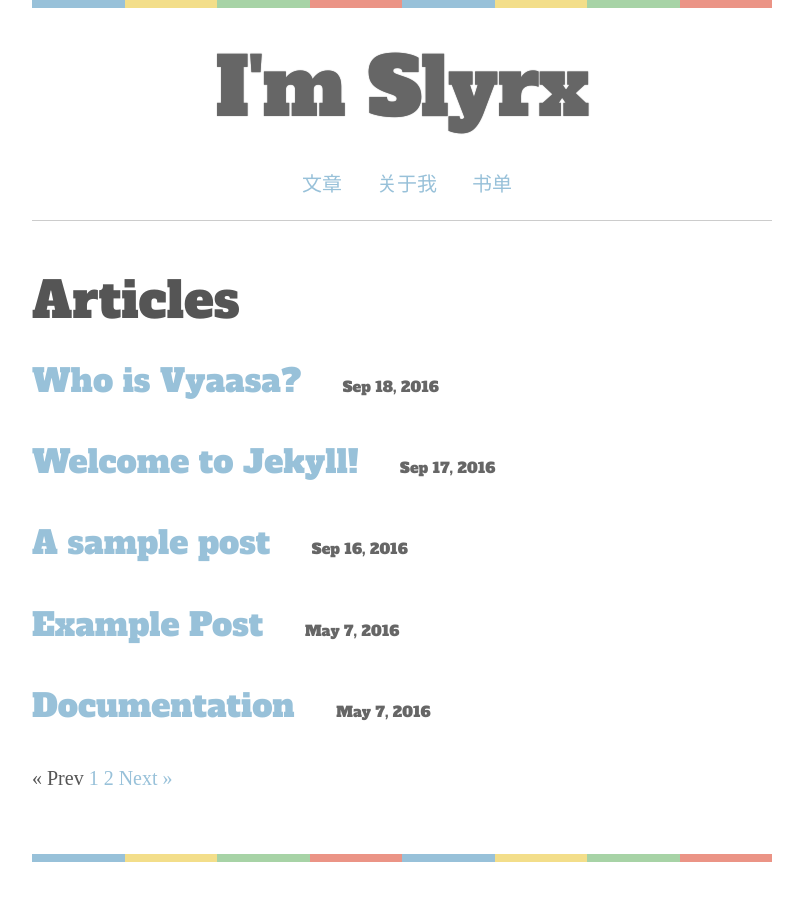
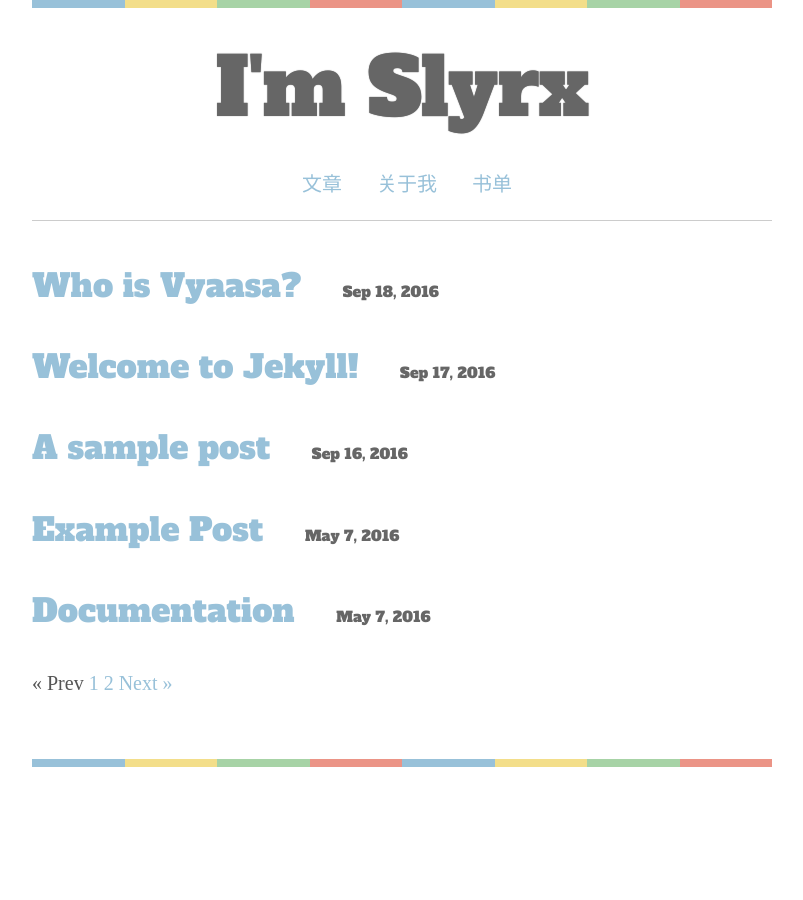
Before and after one commit to slyrx/blog, a Jekyll site: the page built from index.html, in a window 1280 px wide. Shown: the whole page, without its empty margins (238-1041 px from the left). Built offline with Jekyll 4.4.1, drawn with Linux system fonts in a browser that asks for light colours; some web fonts are replaced; the list of posts is cut into pages by our own code.

Commit message:
Update index.html

```diff
--- a/index.html
+++ b/index.html
@@ -3,8 +3,6 @@ layout: default
 ---
 
 <div class="home">
-
-  <h1 class="post-title">Articles</h1>
 
   <ul class="post-list">
     {% for post in paginator.posts %}
```
